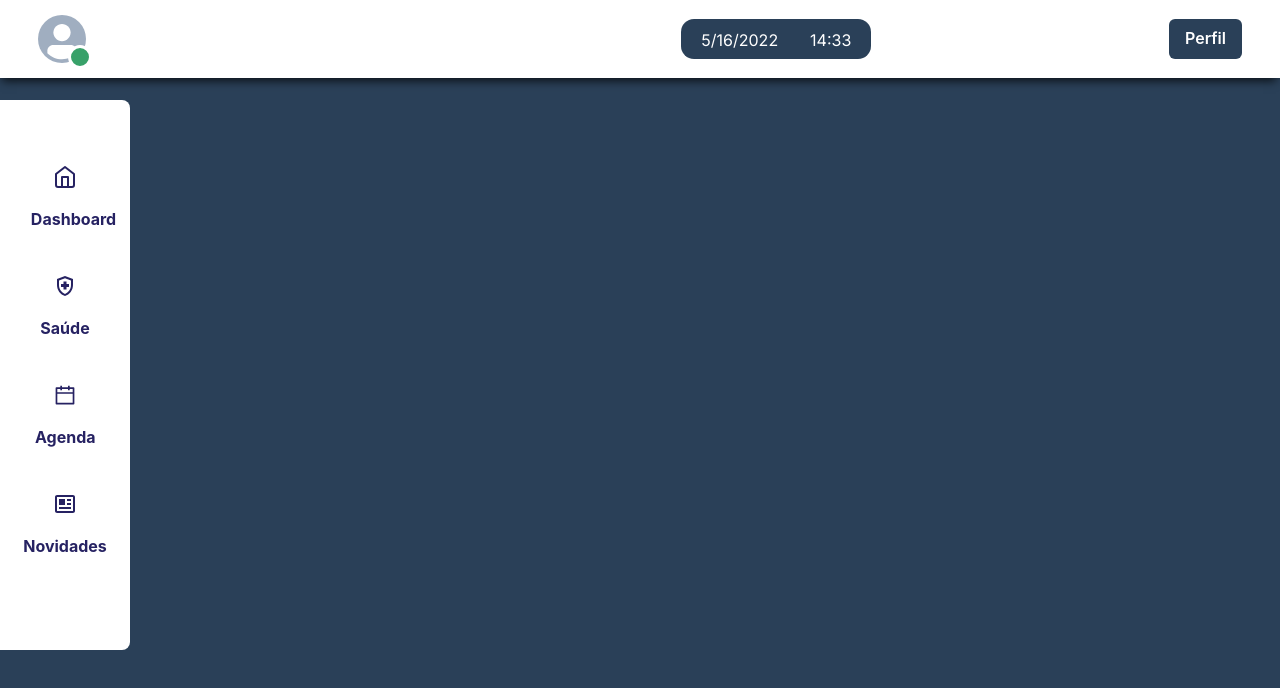
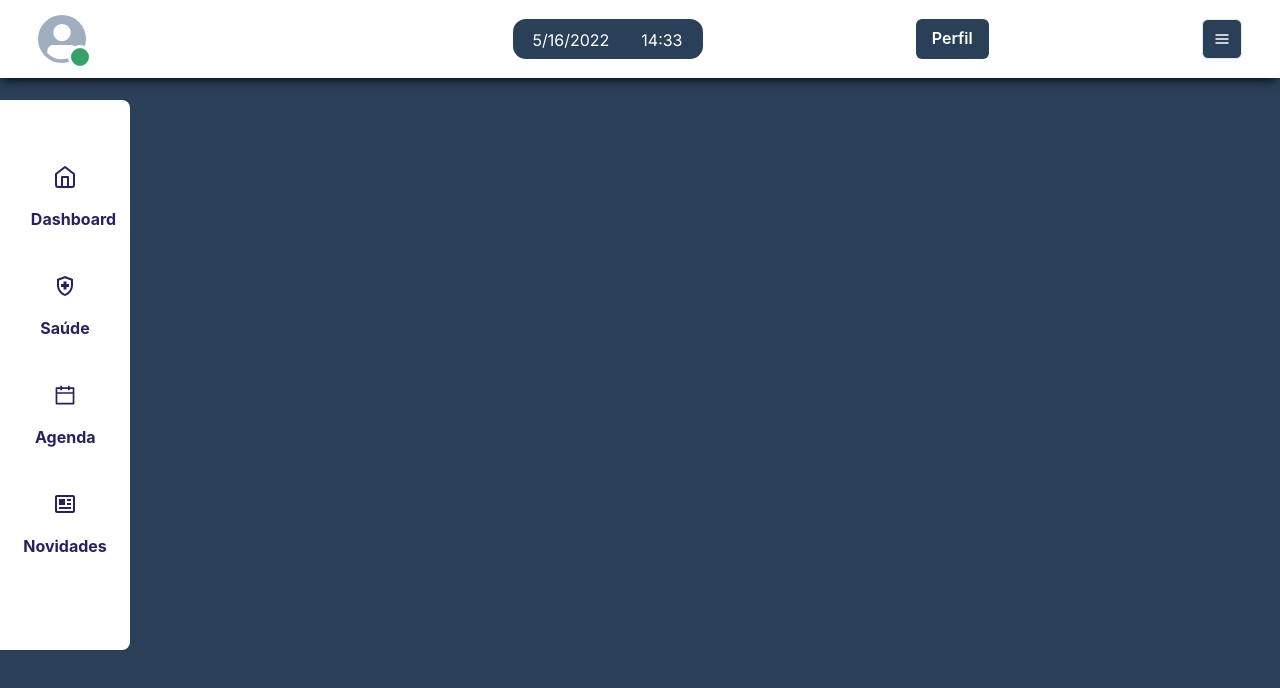
Before and after one commit to fferreiracanedo/my-dogs-health, a React (Create React App) app in the folder mydogshealth/: page /dashboard/cuidados in a window 1280 px wide. Shown: the top 688 px of the page. Built offline with nearby package versions, Linux system fonts and the light colour scheme.

Commit message:
hotfix: menu no header

```diff
--- a/mydogshealth/package.json
+++ b/mydogshealth/package.json
@@ -4,6 +4,8 @@
   "private": true,
   "dependencies": {
     "3d-react-carousal": "^5.0.0",
+    "@chakra-ui/icon": "^3.0.0",
+    "@chakra-ui/icons": "^2.0.0",
     "@chakra-ui/react": "^1.8.8",
     "@emotion/react": "^11.0.0",
     "@emotion/styled": "^11.0.0",
--- /dev/null
+++ b/mydogshealth/src/components/DashboardMenu/index.jsx
@@ -0,0 +1,48 @@
+import {
+  Menu,
+  MenuButton,
+  MenuList,
+  MenuItem,
+  IconButton,
+  Flex,
+  Box,
+} from '@chakra-ui/react';
+
+import { GrHomeRounded } from 'react-icons/gr';
+import { GiHealthNormal } from 'react-icons/gi';
+
+import { HamburgerIcon } from '@chakra-ui/icons';
+import { useHistory } from 'react-router-dom';
+const DashboardMenu = () => {
+  const history = useHistory();
+  return (
+    <Flex>
+      <Box>
+        <Menu>
+          <MenuButton
+            as={IconButton}
+            aria-label="Options"
+            icon={<HamburgerIcon />}
+            variant="outline"
+            bgColor="#2A4058"
+          />
+          <MenuList color="gray">
+            <MenuItem
+              icon={<GrHomeRounded />}
+              onClick={() => history.push('/dashboard')}
+            >
+              Dashboard
+            </MenuItem>
+            <MenuItem
+              icon={<GiHealthNormal />}
+              onClick={() => history.push('/dashboard/cuidados')}
+            >
+              Saúde
+            </MenuItem>
+          </MenuList>
+        </Menu>
+      </Box>
+    </Flex>
+  );
+};
+export default DashboardMenu;
--- a/mydogshealth/src/components/HeaderDashBoard/index.jsx
+++ b/mydogshealth/src/components/HeaderDashBoard/index.jsx
@@ -22,6 +22,7 @@ import { useHistory } from 'react-router-dom';
 import { useDispatch } from 'react-redux';
 import { logoutThunk } from '../../store/modules/api/thunks';
 import { useSelector } from 'react-redux';
+import DashboardMenu from '../DashboardMenu';
 
 const HeaderDashBoard = () => {
   const history = useHistory();
@@ -78,7 +79,7 @@ const HeaderDashBoard = () => {
           <MenuButton as={Button} bgColor="#2A4058" color="white">
             Perfil
           </MenuButton>
-          <MenuList  color="#6d6666">
+          <MenuList color="#6d6666">
             <MenuGroup title="Perfil">
               <MenuItem onClick={() => history.push('/perfil')}>
                 Minha Conta
@@ -95,6 +96,7 @@ const HeaderDashBoard = () => {
             </MenuGroup>
           </MenuList>
         </Menu>
+        <DashboardMenu />
       </Flex>
     </Box>
   );
--- a/mydogshealth/src/pages/Dashboard/index.jsx
+++ b/mydogshealth/src/pages/Dashboard/index.jsx
@@ -6,6 +6,7 @@ import CardDashboardAddDog from '../../components/CardDashboardAddDog';
 import CardSlide from '../../components/CardSlide';
 import FeedDashboard from '../../components/FeedDashboard';
 import HeaderMainSection from '../../components/HeaderMainSection';
+import DashboardMenu from '../../components/DashboardMenu';
 
 const Dashboard = () => {
   return (
@@ -17,8 +18,6 @@ const Dashboard = () => {
         alignItems={{ base: 'center', md: 'baseline', lg: 'baseline' }}
         justifyContent="space-between"
       >
-        <MenuDashboard />
-
         <Box
           display="flex"
           width={{ base: '100%', md: '80%', lg: '45%' }}
```
Also changed, not shown: 1 other file (tests, documents, lock files or other folders).
